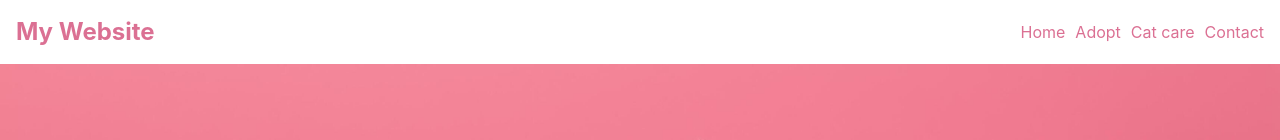
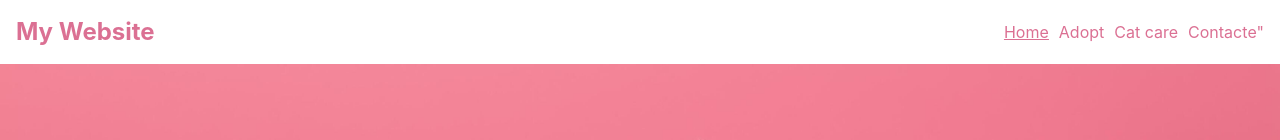
Before and after one commit to sahar-91/task3, a Next.js app: page / in a window 1280 px wide. Shown: the top 140 px of the page. Built offline with nearby package versions, Linux system fonts and the light colour scheme.

Commit message:
underline link of the page when the it is open

```diff
--- a/components/Navbar.js
+++ b/components/Navbar.js
@@ -1,9 +1,16 @@
 "use client";
 import { useState } from "react";
 import Link from "next/link";
+import { usePathname } from "next/navigation";
 
 export default function Navbar() {
   const [active, setActive] = useState(false);
+  const pathname = usePathname();
+
+  const linkUndeline = (path) =>
+    `hover:text-pink-600 ${
+      pathname === path ? "underline text-[palevioletred]" : ""
+    }`;
 
   return (
       <div className="bg-white sticky top-0 z-100">
@@ -32,11 +39,11 @@ export default function Navbar() {
             x
           </div>
           <ul className="flex gap-2.5 list-none md:flex-row flex-col">
-            <li className="hover:text-pink-600"><Link href="/">Home</Link></li>
-            <li className="hover:text-pink-600"><Link href="/adopt">Adopt</Link></li>
-            <li className="hover:text-pink-600"><Link href="/catCare">Cat care</Link></li>
-            <li className="hover:text-pink-600"><Link href="/contact">Contact</Link></li>
-          </ul>
+            <li className={`hover:text-pink-600 ${linkUndeline("/")}`}><Link href="/">Home</Link></li>
+            <li className={`hover:text-pink-600 ${linkUndeline("/adopt")}`}><Link href="/adopt">Adopt</Link></li>
+            <li className={`hover:text-pink-600 ${linkUndeline("/catCare")}`}><Link href="/catCare">Cat care</Link></li>
+            <li className={`hover:text-pink-600 ${linkUndeline("/contact")}`}><Link href="/contact">Contact</Link></li>
+          </ul>e"
         </nav>
       </header>
     </div>
```
